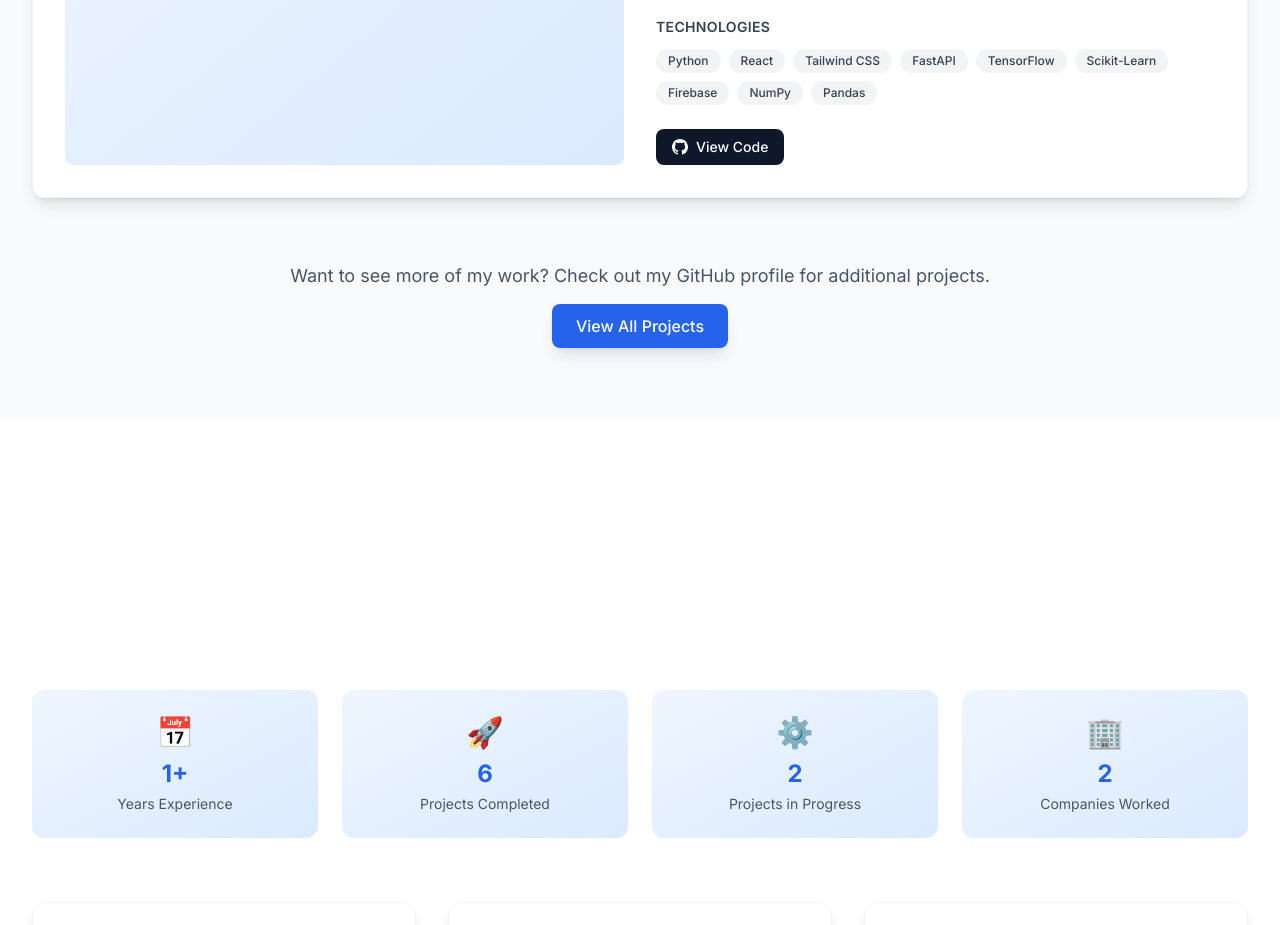
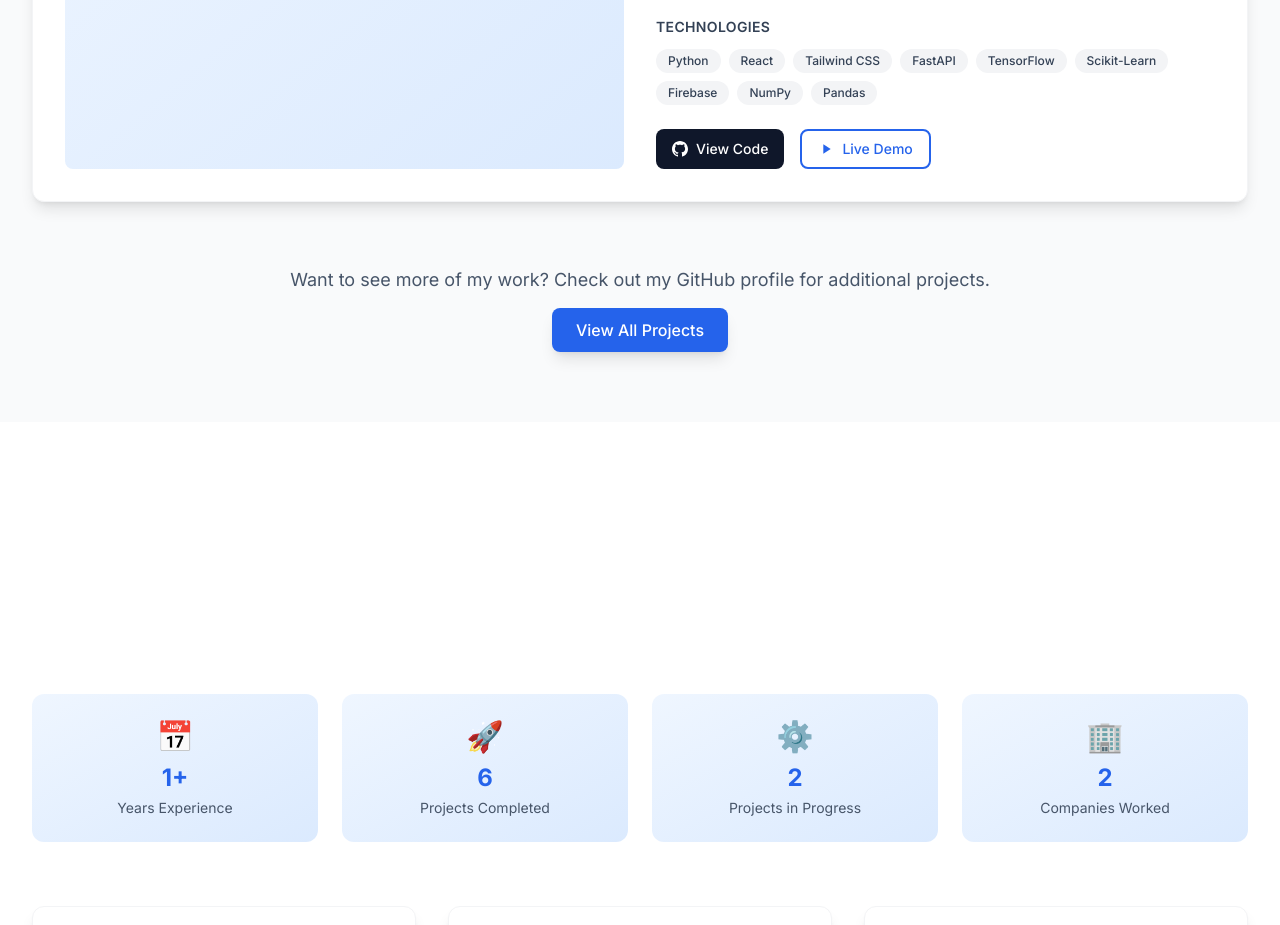
Before and after one commit to AJ115-creator/Portfolio, a React (Vite) app in the folder portfolio/: page / in a window 1280 px wide. Shown: the part 5980-6905 px from the top of the page. Built offline with nearby package versions, Linux system fonts and the light colour scheme; no server answers.

Commit message:
little changes

```diff
--- a/portfolio/src/components/Projects.jsx
+++ b/portfolio/src/components/Projects.jsx
@@ -69,8 +69,8 @@ const Projects = () => {
       description: 'A comprehensive system for detecting diseases in rice plants using CNN and Random Forest algorithms with real-time web interface.',
       longDescription: 'This agricultural AI solution combines computer vision and machine learning to help farmers detect rice plant diseases early. The system uses TensorFlow for CNN-based image analysis and Scikit-learn for Random Forest classification of environmental data. It features a React-based web interface with Firebase authentication and real-time image processing capabilities.',
       image: '/api/agriculture-ai.svg',
-      github: 'https://github.com/AJ115-creator/Rice-Plant-Disease-Detection-System',
-      demo: null,
+      github: 'https://github.com/AJ115-creator/Rice-Disease-Detection-system',
+      demo: 'https://rice-disease-detection-system-dool.vercel.app/',
       technologies: ['Python', 'React', 'Tailwind CSS', 'FastAPI', 'TensorFlow', 'Scikit-Learn', 'Firebase', 'NumPy', 'Pandas'],
       highlights: [
         'High accuracy disease detection using CNN',
```
Also changed, not shown: 1 other file (tests, documents, lock files or other folders).
